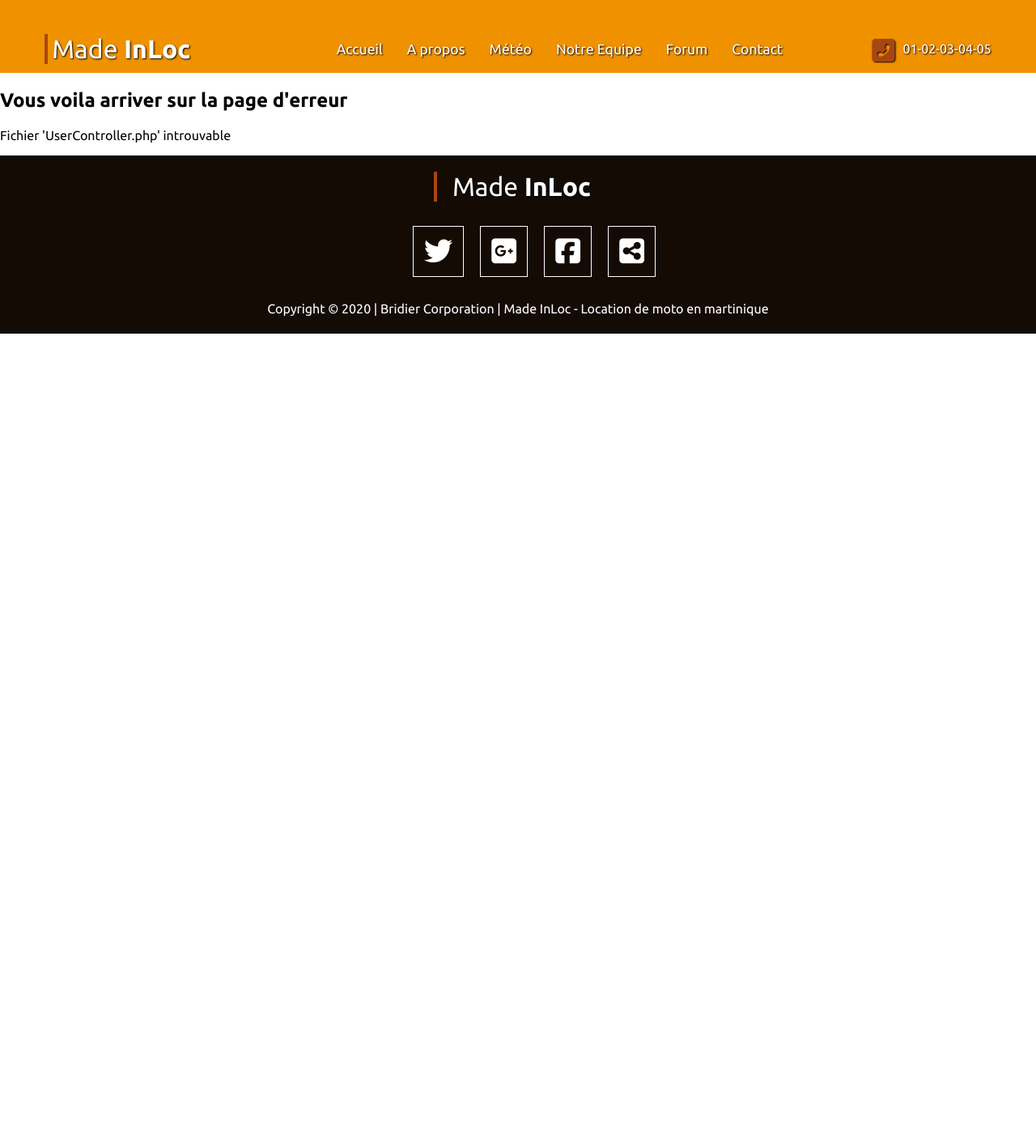
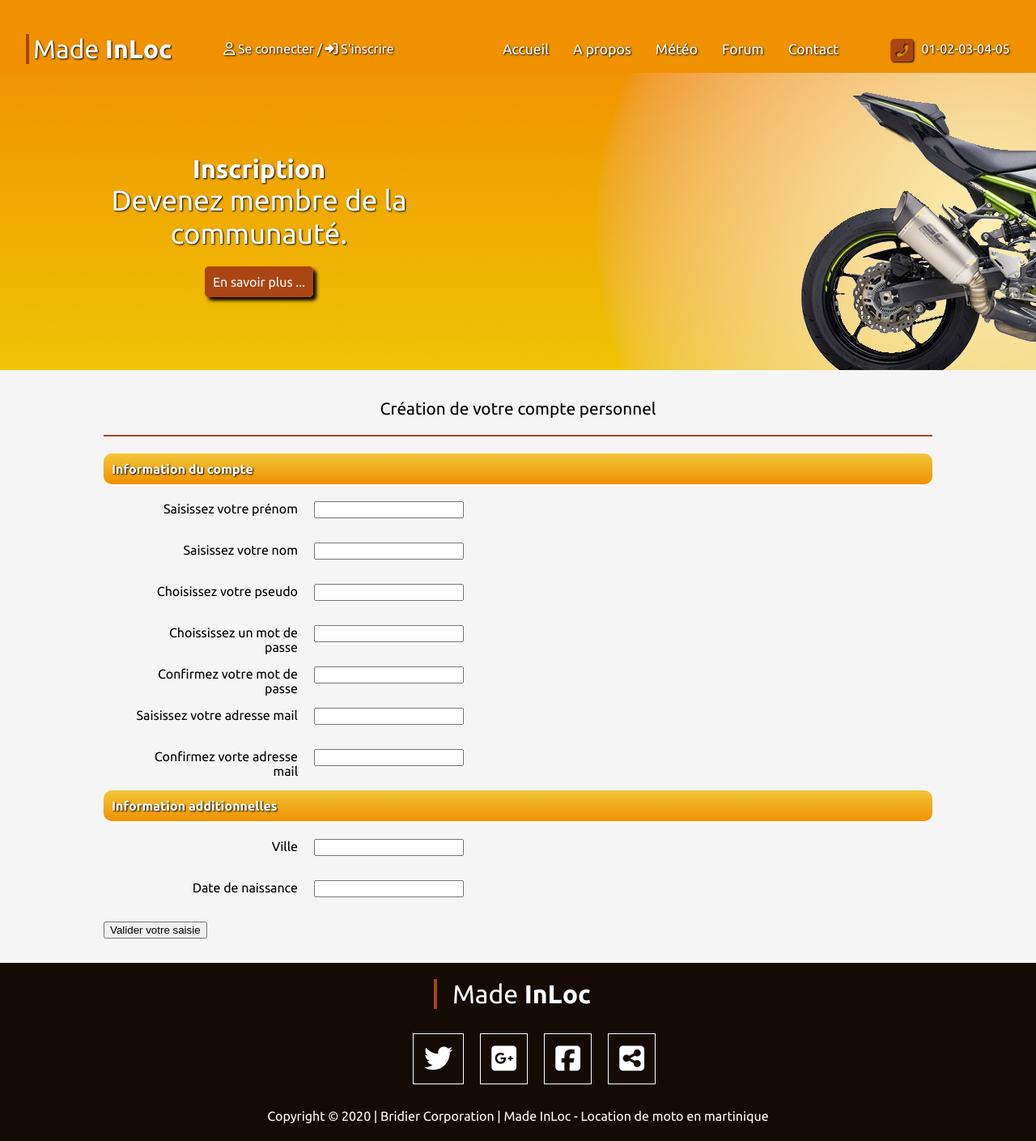
Before and after one commit to erwan300313/Made_InLoc, a PHP site: page /index.php?controller=user&action=viewUserRegistration in a window 1280 px wide. Shown: the whole page at 81% size. Before the commit the page ends 412 px from the top, so only its background shows below. Run offline with PHP 8.4, Linux system fonts and the light colour scheme; some libraries are stand-ins or nearby versions.

Commit message:
user Registration

```diff
--- a/controller/controller.php
+++ b/controller/controller.php
@@ -1,6 +1,8 @@
 <?php
 
 require_once('model/aboutManager.php');
+require_once('model/forumManager.php');
+require_once('model/userManager.php');
 
 abstract class Controller{
 
--- /dev/null
+++ b/controller/userController.php
@@ -0,0 +1,56 @@
+<?php
+require_once('controller/controller.php');
+
+Class UserController extends Controller{
+
+    private $aboutManager;
+
+    public function __construct(){
+        $this->userManager = new UserManager();
+
+    }
+
+    public function index(){
+        $this->genererVue(array());
+    }
+
+    public function viewUserRegistration(){
+        $this->genererVue(array());
+    }
+
+    function addUser(){
+        $userCheck = $this->userManager->userCheck($_POST['pseudo']);
+        if($userCheck == false){
+            if($_POST['mail'] == $_POST['mailCheck']){
+                if($_POST['password'] == $_POST['passwordCheck']){
+                    $pass_hache = password_hash($_POST['password'], PASSWORD_DEFAULT);
+                    $this->userManager->addUser($_POST['firstName'], $_POST['lastName'], $_POST['pseudo'], $pass_hache, $_POST['mail'], $_POST['city'], $_POST['birthday'],$_GET['team']);
+                    header('Location: index.php?controller=user&action=userArea&pseudo=' . $_POST['pseudo'] . '&password=' . $_POST['password']);
+                }else{
+                    throw new Exception('Les saisies de vos adresses mot de pass sont différentes.');
+                }
+            }else{
+                throw new Exception('Les saisies de vos adresses mail sont différentes.');
+            }
+        }else{
+            throw new Exception('Votre pseudo est déjà utilisé par un autre utilisateur, veuillez entrer un nouveau pseudo');
+        }
+    }
+
+    public function userArea(){
+        $user = $this->userManager->getUser($_GET['pseudo']);
+        $passWordVerify = password_verify($_GET['password'], $user['password']);
+        if($user == false){
+            throw new Exception('Il y as un probleme dans votre pseudo.');
+        }else{
+            if($passWordVerify){
+                $_SESSION['pseudo'] = $user['pseudo'];
+                $_SESSION['team'] = $user['team'];
+                $this->genererVue(array('user' => $user));
+            }else{
+                throw new Exception('Il y as un probleme dans votre mot de pass.');
+            }
+        }
+    }
+
+}
--- a/index.php
+++ b/index.php
@@ -1,3 +1,4 @@
+<?php session_start()?>
 <?php
 
 require 'controller/router.php';
--- /dev/null
+++ b/model/forumManager.php
@@ -0,0 +1,10 @@
+<?php
+
+require_once("model/manager.php");
+
+
+class ForumManager extends Manager
+{
+
+
+}
--- /dev/null
+++ b/model/userManager.php
@@ -0,0 +1,25 @@
+<?php
+
+require_once("model/manager.php");
+
+
+class UserManager extends Manager
+{
+    public function userCheck($pseudo) {
+        $sql = 'SELECT pseudo FROM user WHERE pseudo = ? ';
+        $userCheck = $this->executerRequete($sql, array($pseudo));
+        return $userCheck->fetch();
+    }
+
+    public function addUser($firstName, $lastName, $pseudo, $pass_hache, $mail, $city, $birthday, $team) {
+        $sql = 'INSERT INTO user(first_Name, last_Name, pseudo, password, mail, city, birthday, team, date_inscription) VALUES(?, ?, ?, ?, ?, ?, ?, ?,NOW())';
+        $addUser = $this->executerRequete($sql, array($firstName, $lastName, $pseudo, $pass_hache, $mail, $city, $birthday, $team));
+    }
+
+    public function getUser($pseudo) {
+        $sql = 'SELECT * FROM user WHERE pseudo = ? ';
+        $getUser = $this->executerRequete($sql, array($pseudo));
+        return $getUser->fetch();
+    }
+
+}
--- a/public/js/weather/map.js
+++ b/public/js/weather/map.js
@@ -42,8 +42,7 @@ class Map{
             .on('mouseout', function (e) {this.closePopup();});
 
             marker.addEventListener("click", () => {
-                //this.event(weather);
-                this.forecast = new Forecast(weather.coord.lat,weather.coord.lon, this.appId);
+                this.forecast = new Forecast(weather.coord.lat,weather.coord.lon, this.appId, weather.name);
             })
         })
     }
--- a/public/style/style.css
+++ b/public/style/style.css
@@ -6,11 +6,23 @@ body{
     font-family: 'Ubuntu', sans-serif;
 }
 
-.userModul{
+.superiorBlock{
     height: 30px;
     background-color: rgb(240,145,0);
 }
 
+
+.userModul a{
+    text-decoration: none;
+}
+
+.userModul p{
+    margin:0;
+}
+
+.membreButton{
+    display: flex;
+}
 header{
     position: sticky;
     top:0px;
@@ -27,7 +39,7 @@ header{
     padding-left: 5px;
 }
 
-.logo h1{
+.logo h1, .userModul a, .userModul{
     margin: 0;
     color: white;
     text-shadow: 1px 1px 2px black;
@@ -383,9 +395,6 @@ nav{
     margin: auto;
 }
 
-#weather{
-}
-
 .leaflet-tooltip-left p{
     margin: 3px;
 }
@@ -413,14 +422,13 @@ nav{
     transform: rotate(90deg);
 }
 
-.weatherDetail{
+#block_weatherDetail{
     width: 30%;
 }
 
 #arrayPrev{
     display: flex;
     flex-wrap: wrap;
-
 }
 
 #arrayPrev td{
@@ -428,3 +436,29 @@ nav{
     border: 1px solid black;
     text-align: center;
 }
+
+#block_weatherDetail h4, #block_weatherDetail p{
+    margin :0;
+}
+
+/* Style registration form */
+
+.registrationForm ul li{
+    list-style: none;
+    margin-bottom: 30px;
+}
+
+.registrationForm h4{
+    background: linear-gradient(rgb(241, 198, 56), rgb(240,145,0));
+    border-radius: 10px;;
+    color: white;
+    text-shadow: 1px 1px 2px black;
+    padding: 10px;
+}
+
+.labFormReg{
+    padding-right: 20px;
+    text-align: right;
+    float: left;
+    width: 200px;
+}
--- a/view/AboutController/aboutMeteo.php
+++ b/view/AboutController/aboutMeteo.php
@@ -17,12 +17,10 @@
 
 <section class="content_body">
     <article>
-        <p class="title_pres">Visualiser les prévision en direct sur la carte ci dessous<br /> Survoler une ville pour avoir le détail de la météo en direct. <br/>Cliquer une ville pour avoir les prévision à 8 jours.</p>
+        <p class="title_pres">Visualisez les prévisions en direct sur la carte ci-dessous.<br /> Survolez une ville pour voir le détail de la journée.<br/>Cliquez sur une ville pour avoir les prévisions à 8 jours.</p>
         <aside id="weather">
             <div id="mapId"></div>
-            <table class="weatherDetail">
-                <tr id="arrayPrev"></tr>
-            </table>
+            <div id=block_weatherDetail></div>
         </aside>
     </article>
 </section>
--- /dev/null
+++ b/view/UserController/userArea.php
@@ -0,0 +1,6 @@
+<?php echo 'bienvenue sur la page de lespace membre' ?>
+
+<?= $_GET['pseudo'] ?>
+
+
+<p> <?=$user['first_name']?></p>
--- /dev/null
+++ b/view/UserController/viewUserRegistration.php
@@ -0,0 +1,65 @@
+<?php $this->title = "Inscription"; ?>
+
+
+<img src="../../public/img/banner/index_banner.png" alt="banner_background" class="banner_img">
+
+<section class="banner">
+    <h3>Inscription</h3>
+    <p>Devenez membre de la communauté.</p>
+    <a href=""> En savoir plus ...</a>
+</section>
+
+<div class="block_invisible"></div>
+
+<section class="content_body">
+    <article>
+        <p class="title_pres">Création de votre compte personnel</p>
+        <form action="index.php?controller=user&amp;action=addUser&amp;team=2" method="post" class="registrationForm">
+            <h4 class="titleForm">Information du compte</h4>
+            <ul>
+                <li>
+                    <label for="firtsName" class="labFormReg">Saisissez votre prénom </label>
+                    <input type="text" id="firstName" name="firstName"/>
+                </li>
+                <li>
+                    <label for="lastName" class="labFormReg">Saisissez votre nom</label>
+                    <input type="text" id="lastName" name="lastName"/>
+                </li>
+                <li>
+                    <label for="pseudo" class="labFormReg">Choisissez votre pseudo </label>
+                    <input type="text" id="pseudo" name="pseudo"/>
+                </li>
+                <li>
+                    <label for="password" class="labFormReg">Choississez un mot de passe </label>
+                    <input type="password" id="password" name="password"/>
+                </li>
+                <li>
+                    <label for="passwordCheck" class="labFormReg">Confirmez votre mot de passe </label>
+                    <input type="password" id="passwordCheck" name="passwordCheck"/>
+                </li>
+                <li>
+                    <label for="mail" class="labFormReg">Saisissez votre adresse mail </label>
+                    <input type="text" id="mail" name="mail"/>
+                </li>
+                <li>
+                    <label for="mailCheck" class="labFormReg">Confirmez vorte adresse mail </label>
+                    <input type="text" id="mailCheck" name="mailCheck"/>
+                </li>
+            </ul>
+
+            <h4 class="titleForm">Information additionnelles</h4>
+            <ul>
+                <li>
+                    <label for="city" class="labFormReg">Ville </label>
+                    <input type="text" id="city" name="city"/><br />
+                </li>
+                <li>
+                    <label for="birthday" class="labFormReg">Date de naissance </label>
+                    <input type="text" id="birthday" name="birthday"/><br />
+                </li>
+            </ul>
+
+            <input type="submit" value="Valider votre saisie" id=""/>
+        </form>
+    </article>
+</section>
--- a/view/template.php
+++ b/view/template.php
@@ -16,18 +16,34 @@
     </head>
 
     <body>
-        <div class="userModul"></div>
+        <div class="superiorBlock"></div>
         <header>
             <div class="logo">
                 <h1>Made <strong>InLoc</strong></h1>
+            </div>
+            <div class="userModul">
+                <?php
+                if(isset($_SESSION['pseudo'])){
+                ?>
+                <p>Bonjour <?=$_SESSION['pseudo']?></p>
+                <div class="membreButton">
+                    <p><i class="fas fa-house-user"></i><a href="index.php?action=membreAreaLogin#ancre">Espace membre /</a></p>
+                    <p><i class="fas fa-sign-out-alt"></i><a href="index.php?action=logOut">Déconnexion</a></p>
+                </div>
+                <?php
+                }else{
+                ?>
+                <p><a href="index.php?action=log"><i class="far fa-user"></i> Se connecter</a> / <a href="index.php?controller=user&amp;action=viewUserRegistration"><i class="fas fa-sign-in-alt"></i> S'inscrire</a></p>
+                <?php
+                }
+                ?>
             </div>
             <nav>
                 <ul class="menu">
                     <li class="buttonMenu home"><a href="index.php">Accueil</a></li>
                     <li class="buttonMenu about"><a href="index.php?controller=about&amp;action=aboutIndex&amp;test=bonjour">A propos</a></li>
                     <li class="buttonMenu gallery"><a href="index.php?controller=about&amp;action=aboutMeteo">Météo</a></li>
-                    <li class="buttonMenu team"><a href="index.php?action=contact#ancre">Notre Equipe</a></li>
-                    <li class="buttonMenu forum"><a href="index.php?action=contact#ancre">Forum</a></li>
+                    <li class="buttonMenu forum"><a href="index.php?controller=forum&amp;<!-- action=forumIndex -->">Forum</a></li>
                     <li class="buttonMenu contact"><a href="index.php?action=contact#ancre">Contact</a></li>
                 </ul>
             </nav>
```
Also changed, not shown: controller/forumController.php (added, +18 -0 lines), public/js/weather/forecast.js (+10 -8 lines), view/ForumController/Index.php (added, +63 -0 lines), view/UserController/Index.php (added, +63 -0 lines), public/img/effet/backStyleForm.png (added).
